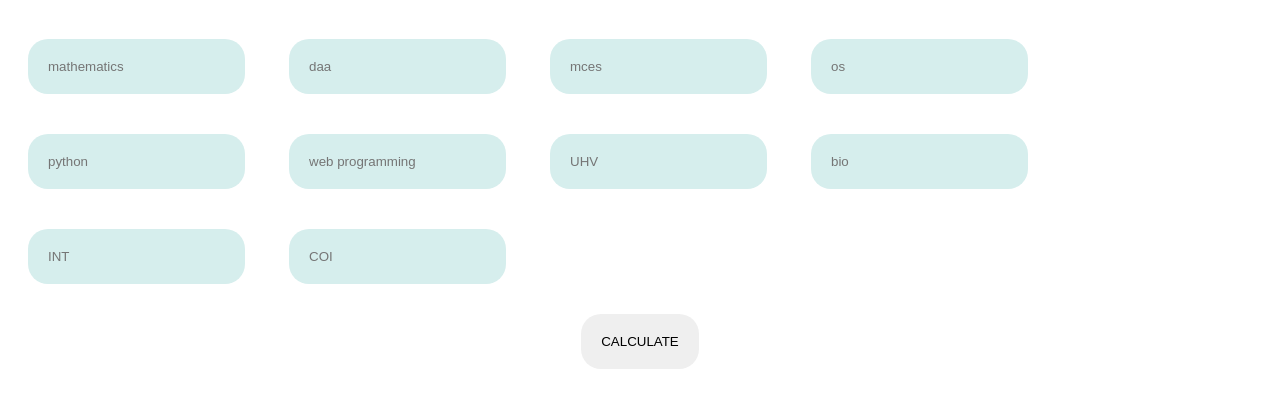
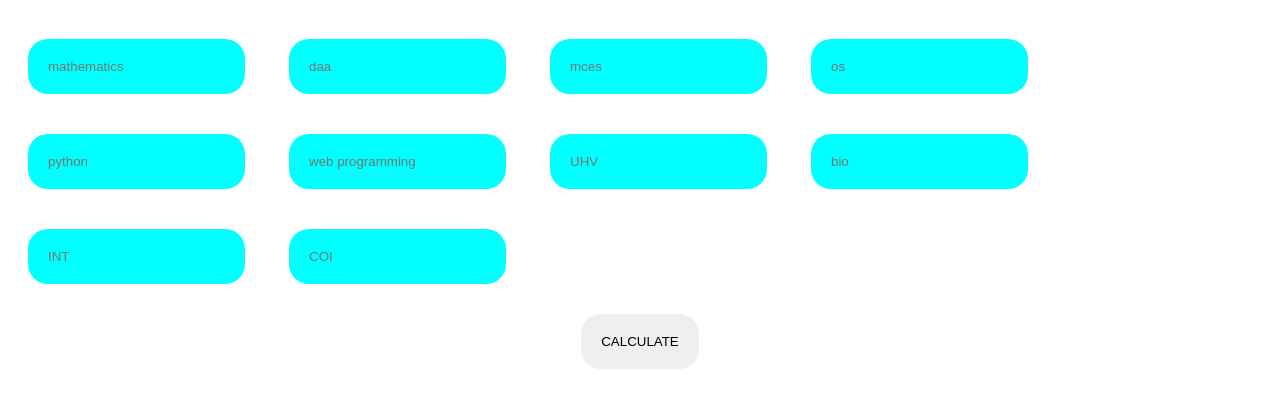
Before and after one commit to AkashShankarrajput/S.G.P.A, a plain HTML site: page index.html in a window 1280 px wide. Shown: the part 61-478 px from the top of the page. Drawn offline with Linux system fonts and the light colour scheme.

Commit message:
Update style.css

```diff
--- a/style.css
+++ b/style.css
@@ -6,7 +6,7 @@ h1 {
 
 input {
   border-radius: 20px;
-  background-color: rgb(214, 238, 237);
+  background-color: cyan;
   border: none;
   padding: 20px;
   margin: 20px;
```
